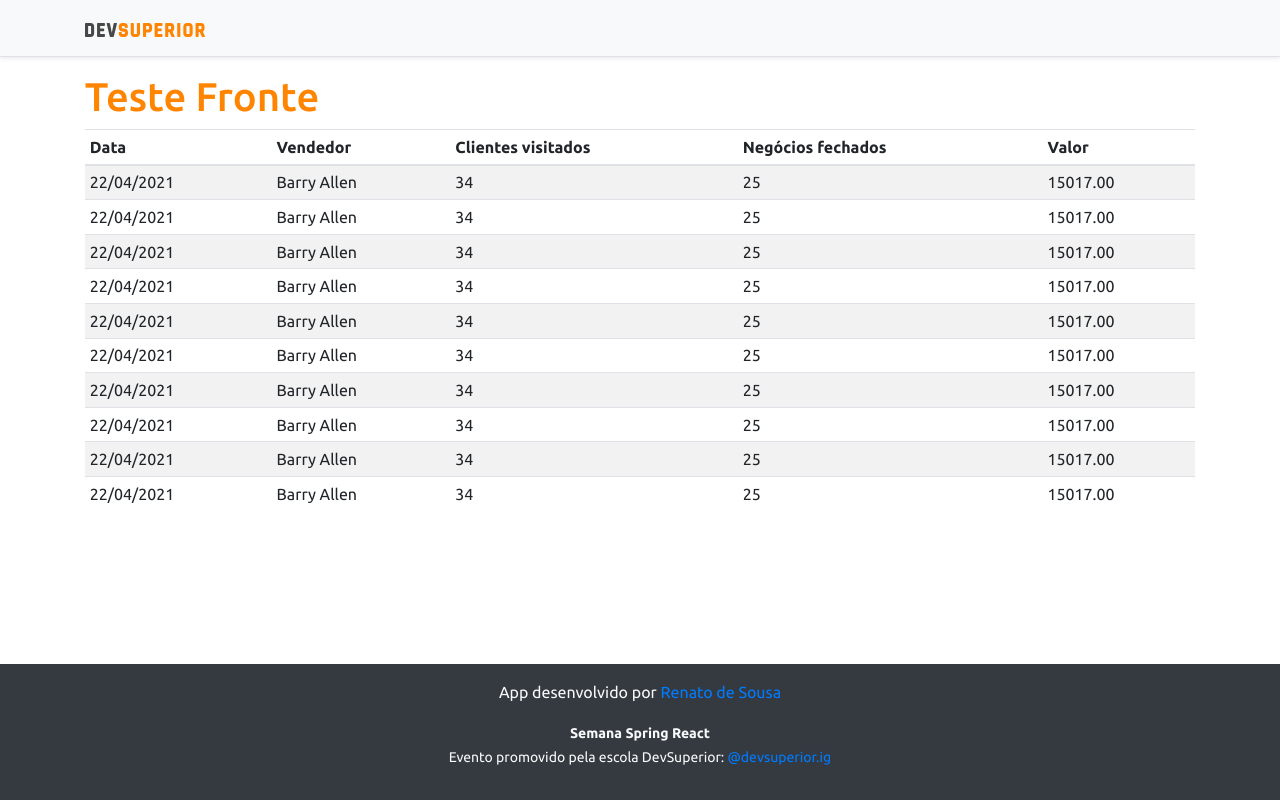
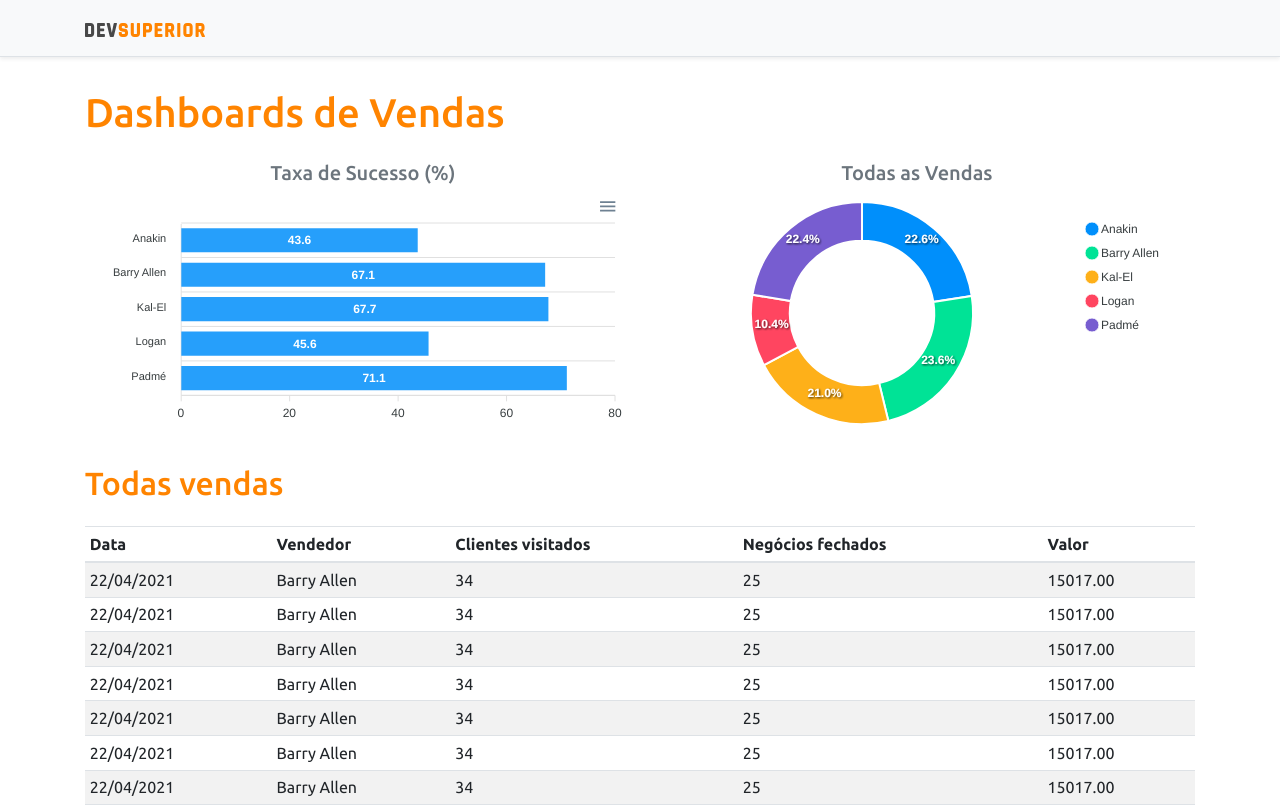
Before and after one commit to RenatodeSousa/projeto-sds3, a React (Create React App) app in the folder frontend/: page / in a window 1280 px wide. Shown: the top 807 px of the page. Built offline with nearby package versions, Linux system fonts and the light colour scheme.

Commit message:
Static charts

```diff
--- a/frontend/package.json
+++ b/frontend/package.json
@@ -12,10 +12,12 @@
     "@types/node": "^12.0.0",
     "@types/react": "^17.0.0",
     "@types/react-dom": "^17.0.0",
+    "apexcharts": "^3.26.1",
     "bootstrap": "^4.6.0",
     "jquery": "1.9.1",
     "popper.js": "1.16.1",
     "react": "^17.0.2",
+    "react-apexcharts": "^1.3.9",
     "react-dom": "^17.0.2",
     "react-scripts": "4.0.3",
     "typescript": "^4.1.2",
--- a/frontend/src/App.tsx
+++ b/frontend/src/App.tsx
@@ -1,13 +1,31 @@
 import NavBar from "./components/NavBar";
 import Footer from "./components/Footer";
 import DataTable from "./components/DataTable";
+import BarChart from "./components/BarChart";
+import DonutChart from "./components/DonutChart";
 
 function App() {
     return (
         <>
             <NavBar/>
             <div className="container">
-                <h1 className="text-primary">Teste Fronte</h1>
+                <h1 className="text-primary py-3">Dashboards de Vendas</h1>
+                <div className="row px-3">
+                    <div className="col-sm-6">
+                        <h5 className="text-center text-secondary">Taxa de Sucesso (%)</h5>
+                        <BarChart/>
+                    </div>
+                    <div className="col-sm-6">
+                        <h5 className="text-center text-secondary">Todas as Vendas</h5>
+                        <DonutChart/>
+                    </div>
+
+                </div>
+                <div className="py-3">
+                    <h2 className="text-primary">Todas vendas</h2>
+
+                </div>
+
                 <DataTable/>
             </div>
             <Footer/>
--- /dev/null
+++ b/frontend/src/components/BarChart/index.tsx
@@ -0,0 +1,36 @@
+import Chart from 'react-apexcharts'
+
+const BarChart = () => {
+
+    const options = {
+        plotOptions: {
+            bar: {
+                horizontal: true,
+            }
+        },
+    };
+
+    const mockData = {
+        labels: {
+            categories: ['Anakin', 'Barry Allen', 'Kal-El', 'Logan', 'Padmé']
+        },
+        series: [
+            {
+                name: "% Sucesso",
+                data: [43.6, 67.1, 67.7, 45.6, 71.1]
+            }
+        ]
+    };
+
+    return (
+        <Chart
+            options ={{...options, xaxis:mockData.labels}}
+            series={mockData.series}
+            type ="bar"
+            height="240"
+        />
+
+    );
+}
+
+export default BarChart;
--- /dev/null
+++ b/frontend/src/components/DonutChart/index.tsx
@@ -0,0 +1,27 @@
+import Chart from 'react-apexcharts'
+
+const DonutChart = () => {
+
+    const mockData = {
+        series: [477138, 499928, 444867, 220426, 473088],
+        labels: ['Anakin', 'Barry Allen', 'Kal-El', 'Logan', 'Padmé']
+    }
+
+    const options = {
+        legend: {
+            show: true
+        }
+    }
+
+    return (
+        <Chart
+            options ={{...options, labels:mockData.labels}}
+            series={mockData.series}
+            type ="donut"
+            height="240"
+        />
+
+    );
+}
+
+export default DonutChart;
```
Also changed, not shown: frontend/src/components/DataTable/index.tsx (line endings or trailing spaces), 1 other file (tests, documents, lock files or other folders).
